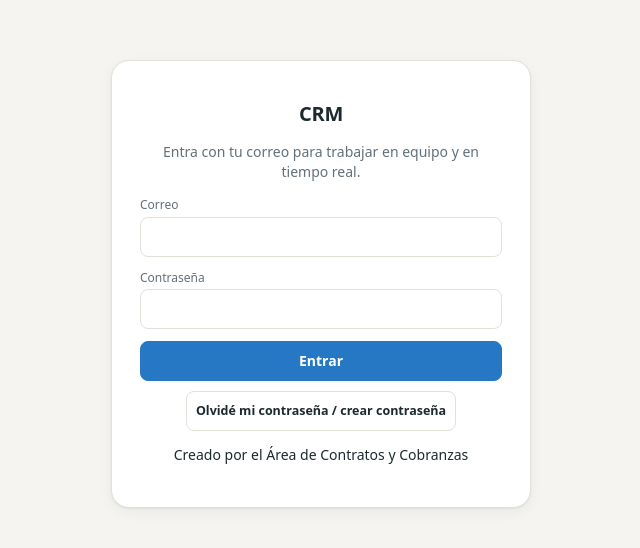
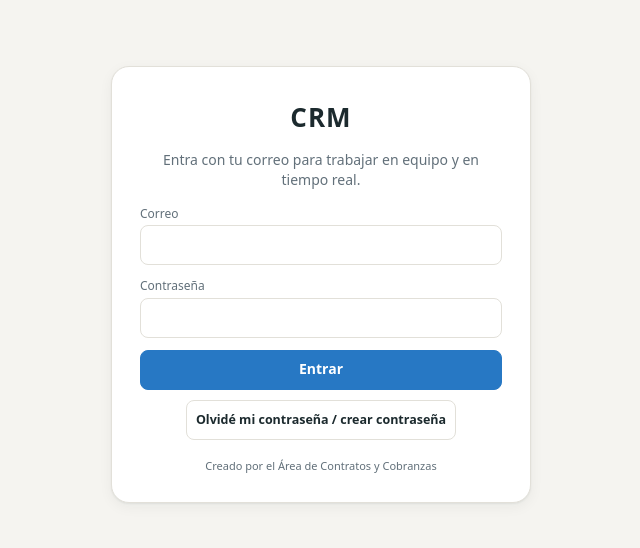
Before and after one commit to mg-contratosycobranzas/crm-contratos-cobranzas, a plain HTML site: page index.html in a window 1280 px wide. Shown: the part 116-664 px from the top of the page, without its empty margins (319-959 px from the left). Drawn offline with Linux system fonts and the light colour scheme; no server answers; a script that the page names is missing.

Commit message:
Add files via upload

```diff
--- a/css/styles.css
+++ b/css/styles.css
@@ -403,7 +403,8 @@ details.info>summary{padding:12px 16px}
 /* ===== acceso (modo nube) ===== */
 #gate{position:fixed;inset:0;z-index:100;background:var(--bg);display:grid;place-items:center;padding:16px;overflow:auto}
 .gcard{width:min(420px,100%);background:var(--surface);border:1px solid var(--line);border-radius:18px;padding:28px;box-shadow:var(--shadow);text-align:center}
-.gcard h1{font-size:20px;margin:10px 0 6px}.gcard .form{text-align:left;margin-top:14px;display:grid;gap:12px}.gcard .btn.pri{justify-content:center}
+.gcard h1{font-size:26px;margin:4px 0 6px;letter-spacing:.04em}
+.gfoot{margin:18px 0 0;font-size:11px;color:var(--muted)}.gcard .form{text-align:left;margin-top:14px;display:grid;gap:12px}.gcard .btn.pri{justify-content:center}
 .logo.big{width:56px;height:56px;margin:0 auto;font-size:20px;display:grid;place-items:center;background:var(--hdr);color:#fff;border-radius:14px;font-weight:800}
 body.gated .fab{display:none}
 
```
